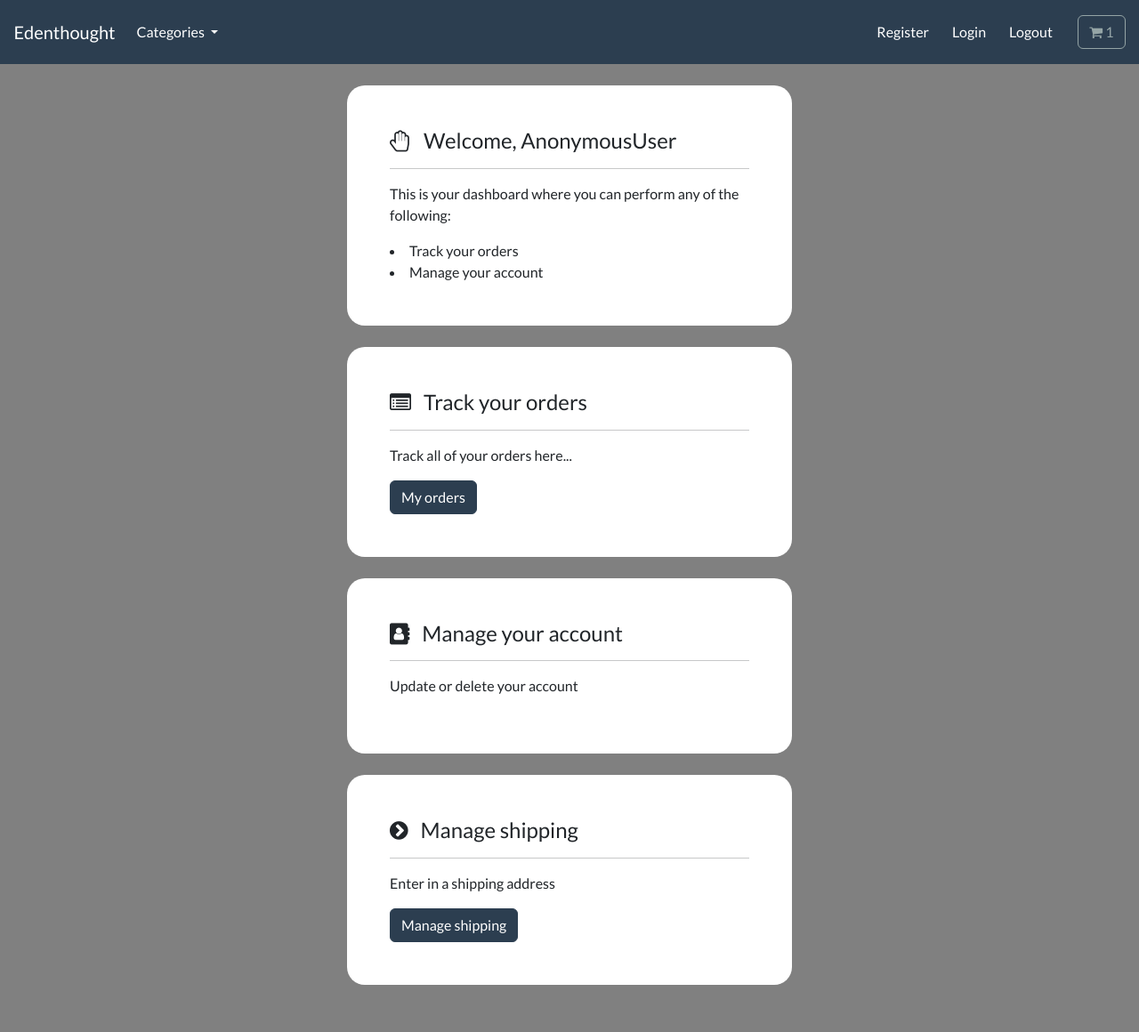
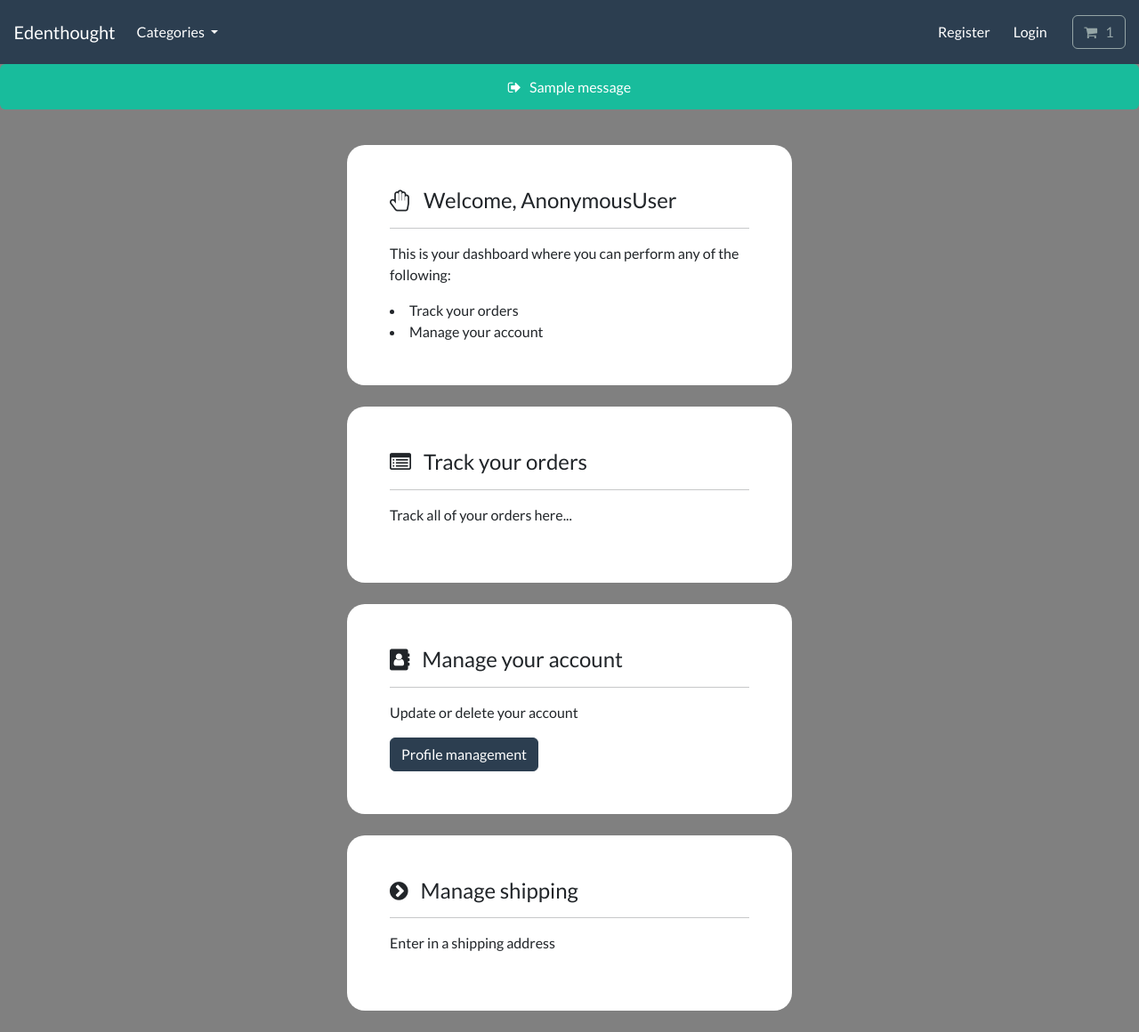
Before and after one commit to tantd2203/PythonWebApplication, a Django app: template ecommerce/account/templates/account/dashboard.html in a window 1280 px wide. Shown: the whole page at 89% size. Before the commit the page ends 1107 px from the top, so only its background shows below. Run offline with Django 4.2, Linux system fonts and the light colour scheme; the template is opened without the code that fills it: most values are stand-ins (such as "Sample title", 1, 10 or a date in 2020); one stand-in notice (Sample message) is shown; some libraries are stand-ins or nearby versions.

Commit message:
update customer

```diff
--- a/ecommerce/account/forms.py
+++ b/ecommerce/account/forms.py
@@ -26,8 +26,8 @@ class CreateUserForm(UserCreationForm):
     def clean_email(self):
 
         email = self.cleaned_data.get("email")
-
-        if User.objects.filter(email=email).exists():
+        # bug
+        if User.objects.filter(email=email).exclude(pk=self.instance.pk).exists():
 
             raise forms.ValidationError('This email is invalid')
 
--- a/ecommerce/account/templates/account/dashboard.html
+++ b/ecommerce/account/templates/account/dashboard.html
@@ -1,3 +1,4 @@
+
 
 {% include "store/base.html" %}
 
@@ -51,7 +52,7 @@
 
         <p> Track all of your orders here... </p>
 
-        <a class="btn btn-primary navbar-btn text-white" type="button"  > My orders </a>
+        {% comment %} <a class="btn btn-primary navbar-btn text-white" type="button"  href="{% url 'track-orders' %}"> My orders </a> {% endcomment %}
 
     </div>
 
@@ -70,7 +71,7 @@
 
 
 
-
+        <a class="btn btn-primary navbar-btn text-white" type="button"  href="{% url 'profile-management' %}"> Profile management </a>
 
     </div>
 
@@ -86,7 +87,8 @@
         <p> Enter in a shipping address </p>
 
 
-        <a class="btn btn-primary navbar-btn text-white" type="button" > Manage shipping </a>
+        {% comment %} <a class="btn btn-primary navbar-btn text-white" type="button"  href="{% url 'manage-shipping' %}"> Manage shipping </a> {% endcomment %}
+
     </div>
 
     <br>
--- a/ecommerce/store/templates/store/base.html
+++ b/ecommerce/store/templates/store/base.html
@@ -1,3 +1,4 @@
+
 {% load static %}
 
 <!DOCTYPE html>
@@ -11,22 +12,6 @@
 
         <meta name="viewport" content="width=device-width, initial-scale=1">
 
-
-	  <title> Edenthought </title>
-
-      <style>
-
-
-        body{
-
-
-            background-color: gray;
-
-        }
-
-
-
-    </style>
 
         <!-- CSS -->
 
@@ -42,10 +27,10 @@
         <script src="https://code.jquery.com/jquery-3.5.1.min.js" integrity="sha256-9/aliU8dGd2tb6OSsuzixeV4y/faTqgFtohetphbbj0=" crossorigin="anonymous"></script>
 
 
-	<!-- JavaScript Popper -->
+
+        <!-- JavaScript Bundle with Popper -->
 
         <script src="https://cdn.jsdelivr.net/npm/bootstrap@5.2.2/dist/js/bootstrap.bundle.min.js" integrity="sha384-OERcA2EqjJCMA+/3y+gxIOqMEjwtxJY7qPCqsdltbNJuaOe923+mo//f6V8Qbsw3" crossorigin="anonymous"></script>
-
 
 
 	  <!-- Bootstrap Max CDN -->
@@ -54,11 +39,9 @@
 
 
 
-
-
     </head>
 
-
+    <title> Edenthought </title>
 
 
     <nav class="navbar navbar-expand-lg bg-primary justify-content-center">
@@ -106,10 +89,15 @@
 
                         </li>
 
-                        {% for category in all_categories%}
-                        <a class="dropdown-item" href={{category.get_absolute_url}} > {{category.name}} </a>
+                        {% for category in all_categories %}
 
-                        {%endfor%}
+                            <li>
+
+                                <a class="dropdown-item" href="{{category.get_absolute_url}}"> {{ category.name | capfirst }} </a>
+
+                            </li>
+
+                        {% endfor %}
 
                     </ul>
 
@@ -122,8 +110,18 @@
 
         <div class="collapse navbar-collapse text-center" id="navbarNavDropdown">
 
+
             <ul class="navbar-nav ms-auto">
 
+                {% if user.is_authenticated %}
+
+                    <li class="nav-item">
+
+                        <a class="btn btn-alert navbar-btn text-white" type="button"  href="{% url 'dashboard' %}"> <i class="fa fa-home" aria-hidden="true"></i> &nbsp; Dashboard </a>
+
+                    </li>
+
+                    {% else %}
 
                     <li class="nav-item">
 
@@ -132,16 +130,28 @@
                     </li>
 
 
+                {% endif %}
+
+
+                {% if user.is_authenticated %}
+
                     <li class="nav-item">
 
-                    <a class="btn btn-alert navbar-btn text-white" type="button"  href="{%url 'my-login' %}"> Login </a>
+
+                        <a class="btn btn-alert navbar-btn text-white" type="button"  href="{% url 'user-logout' %}"> <i class="fa fa-sign-out" aria-hidden="true"></i> &nbsp; Logout </a>
 
                     </li>
+
+
+                    {% else %}
+
                         <li class="nav-item">
 
-                    <a class="btn btn-alert navbar-btn text-white" type="button"  href="{% url 'user-logout' %}">   Logout </a>
+                            <a class="btn btn-alert navbar-btn text-white" type="button"  href="{% url 'my-login' %}"> Login </a>
 
                         </li>
+
+                {% endif %}
 
 
                 &nbsp; &nbsp; &nbsp;
@@ -149,13 +159,16 @@
 
                 <li class="nav-item">
 
-                    <a type="button" role="button" href="{% url 'cart-summary'%}" class="btn btn-outline-secondary">
+                    <a type="button" role="button" href="{% url 'cart-summary' %}" class="btn btn-outline-secondary">
 
 
 
                         <i class="fa fa-shopping-cart" aria-hidden="true"> </i>
 
+                        &nbsp;
+
                         <div id="cart-qty" class="d-inline-flex">
+
 
                             {% with qty_amount=cart|length %}
 
@@ -176,7 +189,9 @@
 
                             {% endwith %}
 
+
                         </div>
+
 
 
                     </a>
@@ -193,12 +208,44 @@
 
 
     </nav>
+ {% comment %}  :)) tuk vl {% endcomment %}
+    {% for message in messages %}
+
+        {% if message.level == DEFAULT_MESSAGE_LEVELS.SUCCESS %}
+
+            <h6 id="message-timer" class="alert alert-success text-center"> <i class="fa fa-sign-out" aria-hidden="true"></i> &nbsp; {{message}} </h6>
+
+
+        {% endif %}
+
+
+        {% if message.level == DEFAULT_MESSAGE_LEVELS.ERROR %}
+
+            <h6 id="message-timer" class="alert alert-danger text-center"> <i class="fa fa-exclamation-triangle" aria-hidden="true"></i> &nbsp; {{message}} </h6>
+
+        {% endif %}
+
+
+
+        {% if message.level == DEFAULT_MESSAGE_LEVELS.INFO %}
+
+            <h6 id="message-timer" class="alert alert-success text-center"> <i class="fa fa-check-circle" aria-hidden="true"></i> &nbsp; {{message}} </h6>
+
+        {% endif %}
+
+
+    {% endfor %}
+
+
 
 
     <body>
 
 
         {% block content %}
+
+
+
 
 
         {% endblock %}
@@ -209,4 +256,7 @@
     </body>
 
 
+    {% comment %} <script src="{% static 'js/app.js' %}"></script> {% endcomment %}
+
+
 </html>
```
Also changed, not shown: ecommerce/db.sqlite3. Lines whose indentation alone changed are shown as unchanged.
